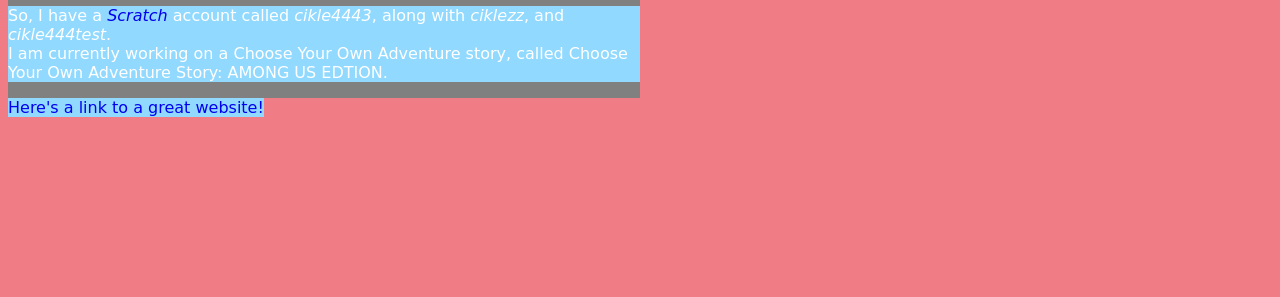
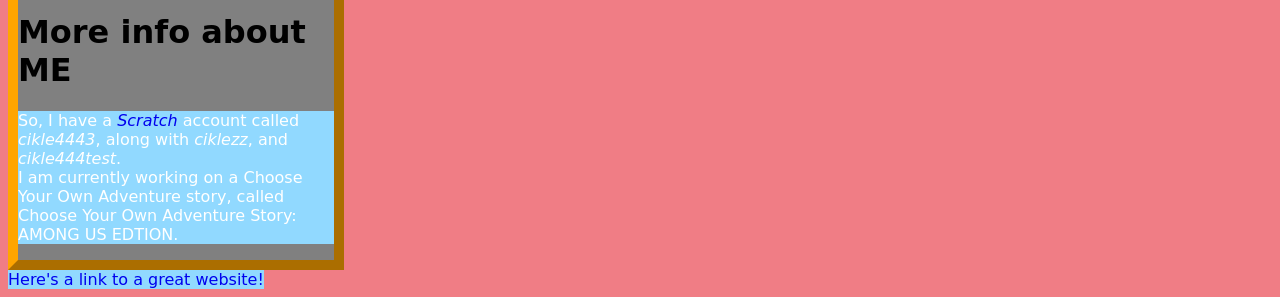
Before and after one commit to ctm28/ctm28.github.io, a plain HTML site: page index.html in a window 1280 px wide. Shown: the part 710-1007 px from the top of the page. Before the commit the page ends 835 px from the top, so only its background shows below. Drawn offline with Linux system fonts and the light colour scheme.

Commit message:
Update index.html

```diff
--- a/index.html
+++ b/index.html
@@ -8,8 +8,9 @@
 <style>
 
 	#this-paragraph{background-color:gray;
-			width:50%;
+			width:25%;
 			overflow:auto;
+			border:10px outset orange;
 	}
 
 #title{postion:fixed;}
```
